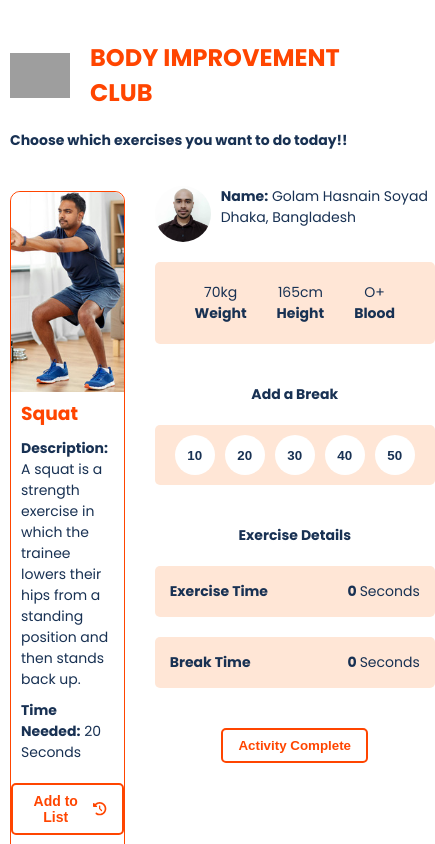
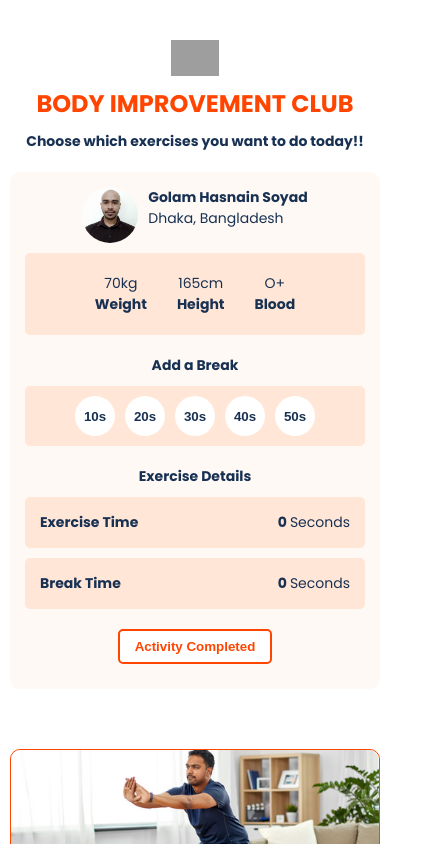
Before and after one commit to GHSoyad/body-improvement-club, a React (Create React App) app: page / in a window 390 px wide. Shown: the top 844 px of the page, 435 px wide, since content can reach past the window. Built offline with nearby package versions, Linux system fonts and the light colour scheme; grey boxes are pictures that could not be loaded.

Commit message:
Added responsive design, fixed some minor issues

```diff
--- a/src/App.css
+++ b/src/App.css
@@ -26,6 +26,12 @@ p {
 
 @media screen and (max-width: 768px) {
   .App {
+    padding: 0 40px;
+  }
+}
+
+@media screen and (max-width: 576px) {
+  .App {
     padding: 0 10px;
   }
 }
--- a/src/components/Blogs/Blogs.js
+++ b/src/components/Blogs/Blogs.js
@@ -9,17 +9,17 @@ const Blogs = () => {
                 <div className='blog'>
                     <p className='bold'>How does React JS work?</p>
                     <p className='author'>Golam Hasnain Soyad</p>
-                    <p>React JS is an open-source, component-based front end library responsible only for the view layer of the application. ReactJS divides the UI into isolated reusable pieces of code known as components. We can create as many components as necessary without cluttering the code. React allows you to effectively re-construct the DOM in JavaScript and push only those changes to the DOM which have actually occurred.</p>
+                    <p>React JS is an open-source, component-based front end library responsible only for the view layer of the application. ReactJS divides the UI into isolated reusable pieces of code known as components. We can create as many components as necessary without cluttering the code. React allows us to effectively re-construct the DOM in JavaScript and push only those changes to the DOM which have actually occurred.</p>
                 </div>
                 <div className='blog'>
                     <p className='bold'>Difference between Props and State</p>
                     <p className='author'>Golam Hasnain Soyad</p>
-                    <p>Props are read-only and immutable means we cannot change the data. Props allows to pass data from one component to other components as an argument. Props can be accessed by the child component. Props makes components reusable. On the other hand States update able and mutable. States holds information about the components. It can be used for rendering dynamic changes with the component. Components without states are called stateless component. </p>
+                    <p>Props are read-only and immutable means we cannot change the data. Props allows to pass data from one component to other components as an argument. Props can be accessed by the child component. Props makes components reusable. On the other hand States are updateable and mutable. States holds information about the components. It can be used for rendering dynamic changes with the component. Components without states are called stateless component. </p>
                 </div>
                 <div className='blog'>
                     <p className='bold'>Uses of useEffect except data load</p>
                     <p className='author'>Golam Hasnain Soyad</p>
-                    <p>useEffect is a React Hook, We use this to tell React that our component needs to do something after render. React will remember the function that we have passed, and call it later after performing the DOM updates. In this effect, we set the document title, but we could also perform data fetching or call some other imperative API. Placing useEffect inside the component lets us access the count state variable (or any props) right from the effect.</p>
+                    <p>useEffect is a React Hook, We use this to tell React that our component needs to do something after render. React will remember the function that we have passed, and call it later after performing the DOM updates. In this effect, we set the document title, but we could also perform data fetching or call some other imperative API. Placing useEffect inside the component lets us access the state variable (or any props) right from the effect.</p>
                 </div>
             </div>
         </div>
--- a/src/components/BreakTime/BreakTime.js
+++ b/src/components/BreakTime/BreakTime.js
@@ -5,7 +5,7 @@ const BreakTime = (props) => {
     const { time, addBreakTime } = props;
     return (
         <div>
-            <button onClick={() => addBreakTime(time)} id={`breakTime${time}`} className='break-btn'>{time}</button>
+            <button onClick={() => addBreakTime(time)} id={`breakTime${time}`} className='break-btn'>{time}s</button>
         </div>
     );
 };
--- a/src/components/Header/Header.css
+++ b/src/components/Header/Header.css
@@ -1,14 +1,19 @@
 .header {
     display: flex;
+    justify-content: center;
+    align-items: center;
     flex-direction: column;
     gap: 20px;
     margin-bottom: 20px;
+    text-align: center;
 }
 
 .header-logo {
     display: flex;
     align-items: center;
+    justify-content: center;
     gap: 20px;
+    flex-wrap: wrap;
 }
 
 .header h2 {
@@ -17,5 +22,16 @@
 }
 
 .header img {
-    width: 60px;
+    width: 48px;
 }
+
+@media screen and (max-width: 576px) {
+    .header {
+        margin-bottom: 0;
+        gap: 10px;
+    }
+
+    .header-logo {
+        gap: 10px;
+    }
+}
--- a/src/components/Main/Main.css
+++ b/src/components/Main/Main.css
@@ -1,6 +1,13 @@
 .main {
     display: grid;
     grid-template-columns: 1fr 280px;
-    gap: 30px;
+    gap: 20px;
     margin-bottom: 40px;
 }
+
+@media screen and (max-width: 768px) {
+    .main {
+        display: flex;
+        flex-direction: column-reverse;
+    }
+}
--- a/src/components/Sidebar/Sidebar.css
+++ b/src/components/Sidebar/Sidebar.css
@@ -1,6 +1,10 @@
 .sidebar {
     padding: 15px 0;
     text-align: center;
+    background-color: #ffeee45f;
+    padding: 15px;
+    margin: 20px 0;
+    border-radius: 10px;
 }
 
 .user {
@@ -71,3 +75,28 @@
 .side-header {
     margin-top: 40px;
 }
+
+
+@media screen and (max-width: 768px) {
+    /* .sidebar {
+        display: flex;
+        flex-wrap: wrap;
+        gap: 20px;
+        justify-content: space-between;
+    } */
+
+    .user {
+        justify-content: center;
+    }
+
+    .side-header {
+        margin-top: 20px;
+    }
+
+    .physics,
+    .break,
+    .exercise-detail,
+    .complete {
+        margin: 10px 0;
+    }
+}
--- a/src/components/Sidebar/Sidebar.js
+++ b/src/components/Sidebar/Sidebar.js
@@ -23,10 +23,8 @@ const Sidebar = (props) => {
 
         const activeBtn = document.getElementById(`breakTime${time}`);
         const restBtns = document.querySelectorAll('.break-btn');
-        console.log(restBtns)
         for (let button of restBtns) {
             button.classList.remove('active-btn');
-            console.log(button)
         }
         activeBtn.classList.add('active-btn');
 
@@ -46,10 +44,11 @@ const Sidebar = (props) => {
 
     return (
         <div className='sidebar'>
+            <div className='sidebar-div'>
                 <div className='user'>
                     <img src="images/user.jpeg" alt="" />
                     <div className='user-details'>
-                    <p><span className='bold'>Name:</span> Golam Hasnain Soyad</p>
+                        <p className='bold'>Golam Hasnain Soyad</p>
                         <p>Dhaka, Bangladesh</p>
                     </div>
                 </div>
@@ -67,12 +66,16 @@ const Sidebar = (props) => {
                         <p className='bold'>Blood</p>
                     </div>
                 </div>
+            </div>
+            <div className='sidebar-div'>
                 <p className='bold side-header'>Add a Break</p>
                 <div className='break'>
                     {
                         breakTimes.map((time, index) => <BreakTime time={time} key={index} addBreakTime={addBreakTime}></BreakTime>)
                     }
                 </div>
+            </div>
+            <div className='sidebar-div'>
                 <p className='bold side-header'>Exercise Details</p>
                 <div className='exercise-details'>
                     <div className='exercise-detail'>
@@ -84,7 +87,8 @@ const Sidebar = (props) => {
                         <p><span className='bold'>{breakTime} </span> Seconds</p>
                     </div>
                 </div>
-            <button onClick={notify} className='complete'>Activity Complete</button>
+            </div>
+            <button onClick={notify} className='complete'>Activity Completed</button>
             <ToastContainer
                 position="top-center"
                 autoClose={5000}
```
Lines whose indentation alone changed are shown as unchanged.
